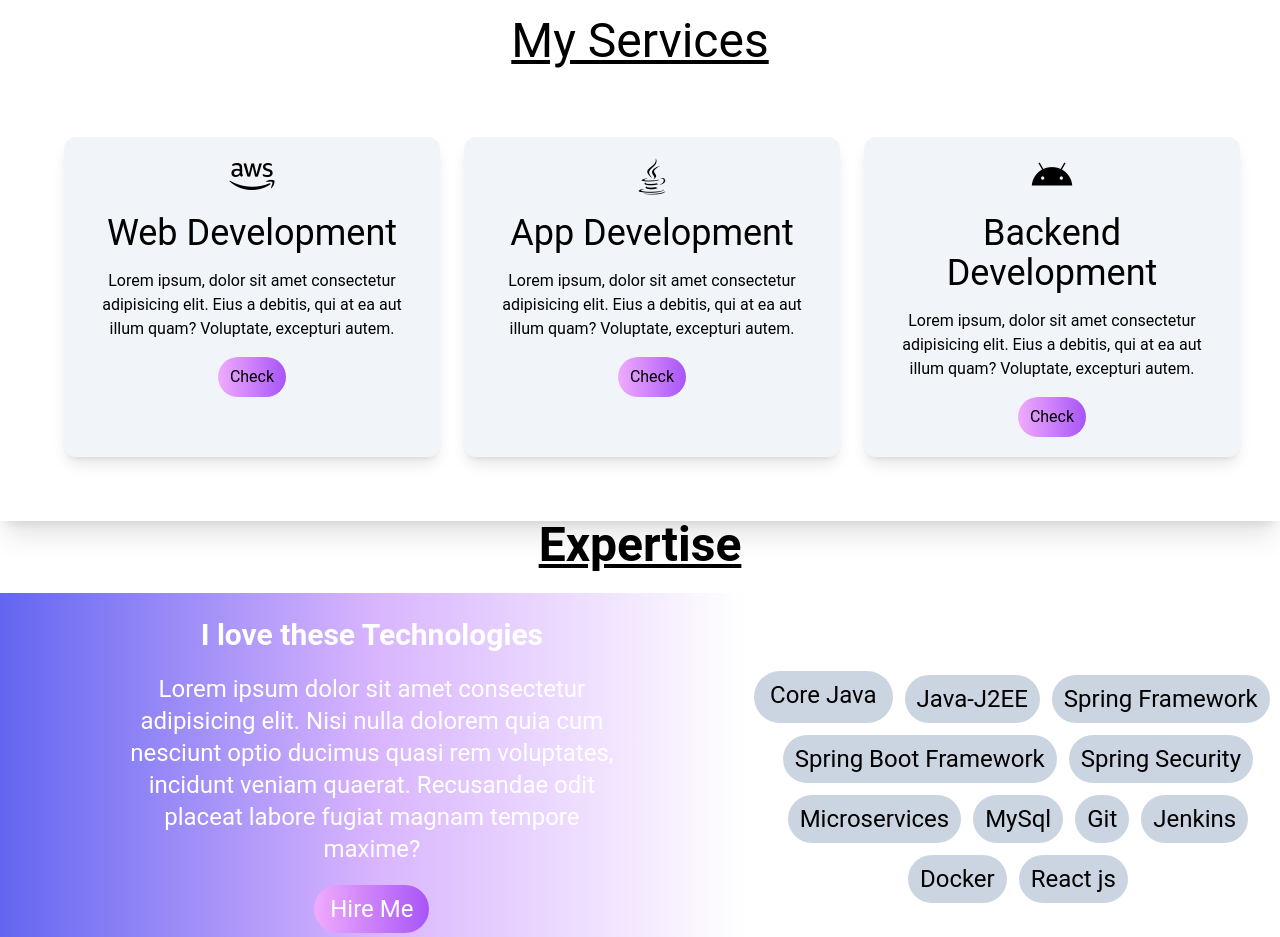
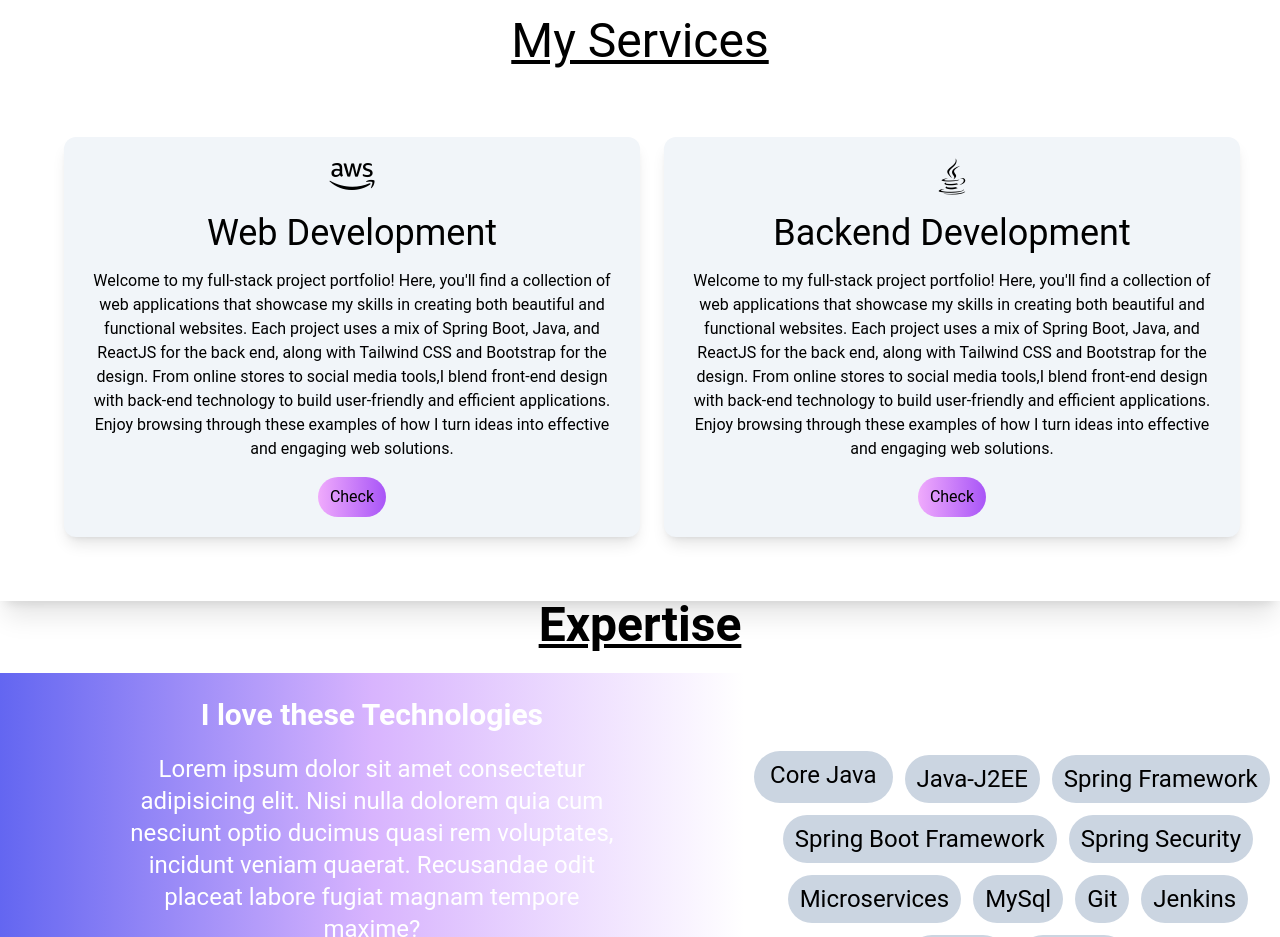
Before and after one commit to MejoAbhi/portfolio, a React (Vite) app: page / in a window 1280 px wide. Shown: the part 1040-1977 px from the top of the page. Built offline with nearby package versions, Linux system fonts and the light colour scheme.

Commit message:
commit service

```diff
--- a/src/components/Service.jsx
+++ b/src/components/Service.jsx
@@ -1,6 +1,10 @@
 import React, { useState } from 'react'
+import WebServices from './WebServices'
 
-const Service = (serviceRef) => {
+const Service = () => {
+    const [WebServicesModal,setWebServiceModal]=useState(false)
+    const [modalType,setModalType]=useState()
+    console.log("WebServicesModal",WebServicesModal)
     //for scrolling
 
 
@@ -8,7 +12,7 @@ const Service = (serviceRef) => {
     const[data1,setData1]=useState({
         id:"id",
         title:"Web Development",
-        description:`Lorem ipsum, dolor sit amet consectetur adipisicing elit. Eius a debitis, qui at ea aut illum quam? Voluptate, excepturi autem.`
+        description:`Welcome to my full-stack project portfolio! Here, you'll find a collection of web applications that showcase my skills in creating both beautiful and functional websites. Each project uses a mix of Spring Boot, Java, and ReactJS for the back end, along with Tailwind CSS and Bootstrap for the design. From online stores to social media tools,I blend front-end design with back-end technology to build user-friendly and efficient applications. Enjoy browsing through these examples of how I turn ideas into effective and engaging web solutions.`
     }
 )
     const[data2,setData2]=useState({
@@ -21,39 +25,46 @@ const Service = (serviceRef) => {
     const[data3,setData3]=useState({
         id:"3",
         title:"Backend Development",
-        description:`Lorem ipsum, dolor sit amet consectetur adipisicing elit. Eius a debitis, qui at ea aut illum quam? Voluptate, excepturi autem.`
+        description:`Welcome to my full-stack project portfolio! Here, you'll find a collection of web applications that showcase my skills in creating both beautiful and functional websites. Each project uses a mix of Spring Boot, Java, and ReactJS for the back end, along with Tailwind CSS and Bootstrap for the design. From online stores to social media tools,I blend front-end design with back-end technology to build user-friendly and efficient applications. Enjoy browsing through these examples of how I turn ideas into effective and engaging web solutions.`
     }
 )
+    const handelModalOpen=(test)=>{
+        setModalType(test)
+        setWebServiceModal(true)
+    }
   return (
+    <>
     <div id='serviceId'  className='main py-16 md:py-16 shadow-xl'>
         <h1 className='text-5xl text-bold underline text-center'>My Services</h1>
-        <div className='service-container mt-12 flex flex-col md:flex-row space-y-6  px-10 space-x-6'>
+        <div className='service-container mt-12 flex  flex-col md:flex-row space-y-6  px-10 space-x-6'>
             <div className='service1 mt-6 ml-6 bg-slate-100 hover:bg-gray-300 p-5 text-center shadow-lg rounded-xl space-y-4  '>
             <i class="text-4xl fa-brands fa-aws"></i>
-            <h1 className='text-4xl'>{data1.title}</h1>
+            <h1 className='text-3xl md:text-4xl'>{data1.title}</h1>
             <p>{data1.description}</p>
-            <button className='px-3 py-2 bg-gradient-to-r from-fuchsia-300 to-purple-500 hover:from-pink-500 hover:to-purple-300 rounded-full text-1xl'>Check</button>
+            {/* <a href={WebServices} className='px-3 py-2 bg-gradient-to-r from-fuchsia-300 to-purple-500 hover:from-pink-500 hover:to-purple-300 rounded-full text-1xl'>Check</a> */}
+
+            {/* <button onClick={()=>handelModalOpen("service")} type="button" class="py-3 px-4 inline-flex items-center gap-x-2 text-sm font-medium rounded-lg border border-transparent bg-blue-600 text-white hover:bg-blue-700 focus:outline-none focus:bg-blue-700 disabled:opacity-50 disabled:pointer-events-none" aria-haspopup="dialog" aria-expanded="false" aria-controls="hs-toggle-between-modals-first-modal" data-hs-overlay="#hs-toggle-between-modals-first-modal">Open modal</button> */}
+
+            <button className='px-3 py-2 bg-gradient-to-r from-fuchsia-300 to-purple-500 hover:from-pink-500 hover:to-purple-300 rounded-full text-1xl' onClick={()=>handelModalOpen("service")}>Check</button>
+
             </div>
 
 
             <div className='bg-slate-100 p-5 mt-6 ml-6 hover:bg-gray-300 text-center service2 shadow-lg rounded-xl space-y-4'>
 
             <i class="text-4xl fa-brands fa-java"></i>
-            <h1 className='text-4xl'>{data2.title}</h1>
-            <p>{data2.description}</p>
-            <button className='px-3 py-2 bg-gradient-to-r from-fuchsia-300 to-purple-500 hover:from-pink-500 hover:to-purple-300 rounded-full text-1xl'>Check</button>
+            <h1 className='text-4xl'>{data3.title}</h1>
+            <p>{data3.description}</p>
+            <button className='px-3 py-2 bg-gradient-to-r from-fuchsia-300 to-purple-500 hover:from-pink-500 hover:to-purple-300 rounded-full text-1xl' onClick={()=>handelModalOpen("backendService")}>Check</button>
             </div>
 
 
-            <div className='bg-slate-100 p-5 mt-6 ml-6 hover:bg-gray-300 text-center service3 shadow-lg rounded-xl space-y-4'>
-            <i class="text-4xl fa-brands fa-android"></i>
-            <h1 className='text-4xl'>{data3.title}</h1>
-            <p>{data3.description}</p>
-            <button className='px-3 py-2 bg-gradient-to-r from-fuchsia-300 to-purple-500 hover:from-pink-500 hover:to-purple-300 rounded-full text-1xl'>Check</button>
-            </div>
+
 
         </div>
     </div>
+    {WebServicesModal && <WebServices WebServicesModal={WebServicesModal} setWebServiceModal={setWebServiceModal} modalType={modalType}/>}
+    </>
   )
 }
 
--- /dev/null
+++ b/src/components/WebServices.jsx
@@ -0,0 +1,119 @@
+import React, { useState } from 'react'
+// import movieflix from '../assets/movieflix.jpg';
+const WebServices = ({ WebServicesModal,setWebServiceModal,modalType}) => {
+    const [count,setCount]=useState(0)
+    const [text,setText]=useState()
+    const [desc,setDescription]=useState();
+    // const [images,setImages]=useState();
+    console.log("testtttttttttttttt",text)
+
+        //{ isOpen, onClose, children }
+        // if (!isOpen) return null;
+        let web =[
+            {
+              "name": "Movie management System",
+              "id": 0,
+            //   "image":"E:\portfolio\src\assets\movieflix.jpg",
+              "description": `The Online Movie Management Web Application is a comprehensive platform designed to enhance the movie-going experience. Built using React JS and Bootstrap for a responsive and user-friendly frontend, and Spring Boot for a robust backend, the application offers a seamless way for users to explore movie listings.
+
+            Users can browse through a wide range of movies, access detailed information including showtimes and theatre locations, and book tickets with ease. A secure login page ensures that users are authenticated before proceeding to the payment gateway, safeguarding their personal and payment information.
+
+            For administrators, the application provides a secure and intuitive dashboard. This dashboard facilitates full CRUD (Create, Read, Update, Delete) operations on movie, show, and theatre data, allowing for efficient management of the entire movie ecosystem. The system employs advanced authentication mechanisms to ensure the security of both user and administrator accounts.
+
+        MySQL serves as the underlying database, ensuring reliable data storage and retrieval to support the dynamic nature of the application. Overall, the Online Movie Management Web Application combines modern technologies and secure practices to deliver a robust and enjoyable user experience.`
+            },
+
+            {
+              "name": "Food delivary App",
+              "id": 1,
+             "description": "Lorem ipsum dolor sit amet consectetur adipisicing elit. Corporis quasi odit, quia ratione fugiat quidem minima corrupti saepe vitae iusto."
+            },
+
+            {
+              "name": "Charlie",
+              "id": 2,
+              "description": "Lorem ipsum dolor sit amet consectetur adipisicing elit. Corporis quasi odit, quia ratione fugiat quidem minima corrupti saepe vitae iusto."
+            }
+          ]
+
+          let backend =[
+            {
+              "name": "Backend 1",
+              "id": 0,
+              "description": "Lorem ipsum dolor sit amet consectetur adipisicing elit. Corporis quasi odit, quia ratione fugiat quidem minima corrupti saepe vitae iusto."
+            },
+
+            {
+              "name": "Backend2",
+              "id": 1,
+              "description": "Lorem ipsum dolor sit amet consectetur adipisicing elit. Corporis quasi odit, quia ratione fugiat quidem minima corrupti saepe vitae iusto."
+            },
+
+            {
+              "name": "Charlie",
+              "id": 2,
+              "description": "Lorem ipsum dolor sit amet consectetur adipisicing elit. Corporis quasi odit, quia ratione fugiat quidem minima corrupti saepe vitae iusto."
+            }
+          ]
+
+    const handelNext=(data)=>{
+        setCount((previous)=>previous+1)
+
+        if(data?.length>count){
+            if(modalType=="service"){
+
+                setText(web[count].name)
+                setDescription(web[count].description)
+                // setImages(web[count].image)
+            }
+            else if(modalType=="backendService")
+            {
+                setText(backend[count].name)
+                setDescription(backend[count].description)
+            }
+
+        }
+
+    }
+
+  return (
+    <>
+
+<div className="relative z-10" aria-labelledby="modal-title" role="dialog" aria-modal="true">
+
+  <div className="fixed inset-0 bg-gray-500 bg-opacity-75 transition-opacity" aria-hidden="true"></div>
+
+  <div className="fixed inset-0 z-10 w-screen overflow-y-auto ">
+    <div className="flex min-h-full items-end justify-center p-4 text-center sm:items-center sm:p-0">
+      <div className="relative transform overflow-hidden rounded-lg bg-white text-left shadow-xl transition-all sm:my-8 sm:w-full sm:max-w-lg">
+        <div className="bg-white px-4 pb-4 pt-5 sm:p-6 sm:pb-4 ">
+          <div className="sm:flex sm:items-start">
+            <div className="mt-3 text-center sm:ml-4 sm:mt-0 sm:text-left">
+              <h3 className="text-base font-semibold leading-6 text-gray-900" id="modal-title">
+
+                {modalType=="service"?"Web developpment":"Backend Development"}</h3>
+              <div className="mt-2">
+                <p className="text-lg text-black">{text}</p>
+                <p className="text-sm text-gray-500">{desc}</p>
+                {/* <img  className='rounded-s shadow w-fit' src={web.image}/> */}
+              </div>
+            </div>
+          </div>
+        </div>
+        <div className="bg-gray-50 px-4 py-3 sm:flex sm:flex-row-reverse sm:px-6">
+          <button type="button" className="inline-flex w-full justify-center rounded-md bg-green-600 px-3 py-2 text-sm font-semibold text-white shadow-sm hover:bg-green-500 sm:ml-3 sm:w-auto" onClick={()=>modalType=="service"?handelNext(web):handelNext(backend)}>Next</button>
+
+          <button  type="button" className="mt-3 inline-flex w-full justify-center rounded-md bg-white px-3 py-2 text-sm font-semibold text-gray-900 shadow-sm ring-1 ring-inset ring-gray-300 hover:bg-gray-50 sm:mt-0 sm:w-auto" onClick={()=>setWebServiceModal(false)}>Cancel</button>
+        </div>
+      </div>
+    </div>
+  </div>
+</div>
+
+
+    </>
+
+  )
+}
+
+export default WebServices
```
Also changed, not shown: src/App.jsx (+54 -0 lines), src/assets/movieflix.jpg (added).
